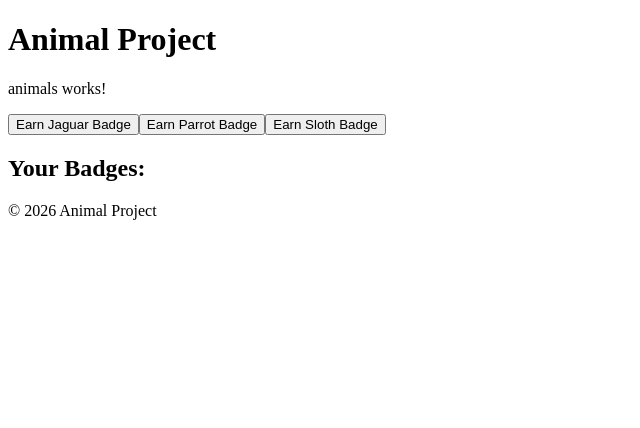
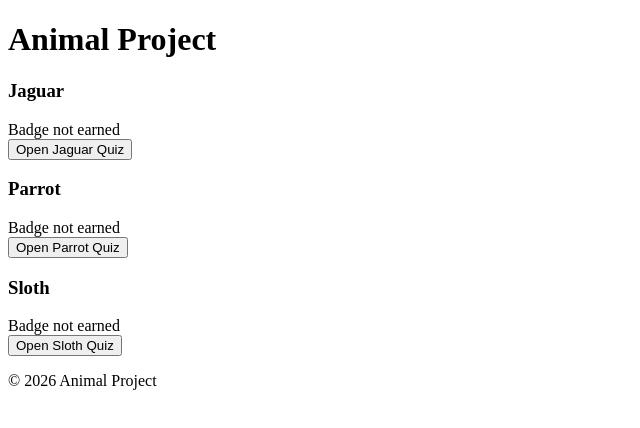
Before and after one commit to Alex-A-Denny/Rainforest_Quiz, an Angular app in the folder rainforest-ui/: page /1/animals in a window 1280 px wide. Shown: the top 428 px of the page, without its empty margins (0-640 px from the left). Built offline with nearby package versions, Linux system fonts and the light colour scheme.

Commit message:
started work on quiz pages

```diff
--- a/rainforest-ui/src/app/animals/animals.html
+++ b/rainforest-ui/src/app/animals/animals.html
@@ -1,12 +1,27 @@
-<p>animals works!</p>
 
-@if (!currentUser?.jagBadge) {
+<div class="animal-list">
+  @for (animal of animals; track animal.key) {
+    <div class="animal-card">
+      <h3>{{ animal.label }}</h3>
+      @if (currentUser?.[animal.badge]) {
+        <span class="badge-earned">Badge earned</span>
+      } @else {
+        <span class="badge-missing">Badge not earned</span>
+      }
+      <div class="actions">
+        <button (click)="openQuiz(animal.key)">Open {{ animal.label }} Quiz</button>
+      </div>
+    </div>
+  }
+</div>
+
+<!-- @if (!currentUser?.jagBadge) {
     <button (click)="awardBadge('jagBadge')">Earn Jaguar Badge</button>
 }
 @if (!currentUser?.parrotBadge) {
     <button (click)="awardBadge('parrotBadge')">Earn Parrot Badge</button>
 }
-@if (!currentUser?.slothBadge) {
+@if (!currentUser?.slothBadge) {>
     <button (click)="awardBadge('slothBadge')">Earn Sloth Badge</button>
 }
 <h2>Your Badges:</h2>
@@ -20,4 +35,4 @@
     @if (currentUser?.slothBadge) {
         <li>Sloth Badge</li>
     }
-</ul>
+</ul> -->
--- a/rainforest-ui/src/app/animals/animals.ts
+++ b/rainforest-ui/src/app/animals/animals.ts
@@ -1,6 +1,11 @@
 import { Component } from '@angular/core';
 import { UserService } from '../services/user';
 import { User } from '../services/user';
+import { Router } from '@angular/router';
+
+
+
+type AnimalKey = 'jaguar' | 'parrot' | 'sloth';
 
 
 @Component({
@@ -11,7 +16,13 @@ import { User } from '../services/user';
 })
 export class Animals {
 
-  constructor(private userService: UserService) {}
+  animals: { key: AnimalKey; label: string; badge: keyof User }[] = [
+    { key: 'jaguar', label: 'Jaguar', badge: 'jagBadge' },
+    { key: 'parrot', label: 'Parrot', badge: 'parrotBadge' },
+    { key: 'sloth',  label: 'Sloth',  badge: 'slothBadge' },
+  ];
+
+  constructor(private userService: UserService, private router: Router) {}
 
 
   currentUser: User | null = null;
@@ -25,6 +36,11 @@ export class Animals {
     this.currentUser = this.userService.getCurrentUser();
   }
 
+  openQuiz(animal: AnimalKey) {
+    this.router.navigate(['/quiz', animal]);
+  }
+
+
   awardBadge(badge: string) {
     this.currentUser = this.userService.awardBadge(badge);
   }
--- a/rainforest-ui/src/app/app-module.ts
+++ b/rainforest-ui/src/app/app-module.ts
@@ -8,12 +8,14 @@ import { AppRoutingModule } from './app-routing-module';
 import { AppComponent } from './app';
 import { Login } from './login/login';
 import { Animals } from './animals/animals';
+import { Quiz } from './quiz/quiz';
 
 @NgModule({
   declarations: [
     AppComponent,
     Login,
-    Animals
+    Animals,
+    Quiz
   ],
   imports: [
     BrowserModule,
--- a/rainforest-ui/src/app/app-routing-module.ts
+++ b/rainforest-ui/src/app/app-routing-module.ts
@@ -2,11 +2,13 @@ import { NgModule } from '@angular/core';
 import { RouterModule, Routes } from '@angular/router';
 import { Login } from './login/login';
 import { Animals } from './animals/animals';
+import { Quiz } from './quiz/quiz';
 
 const routes: Routes = [
   {path: 'login', component: Login},
   {path: ':username/animals', component: Animals},
   {path: '', redirectTo: 'login', pathMatch: 'full'},
+  {path: `quiz/:animal`, component:Quiz}
 ];
 
 @NgModule({
--- /dev/null
+++ b/rainforest-ui/src/app/quiz/quiz.html
@@ -0,0 +1 @@
+<p>quiz works!</p>
```
Also changed, not shown: rainforest-ui/src/app/quiz/quiz.ts (added, +11 -0 lines), rainforest-ui/src/app/quiz/quiz.css (added), 2 other files (tests, documents, lock files or other folders).
